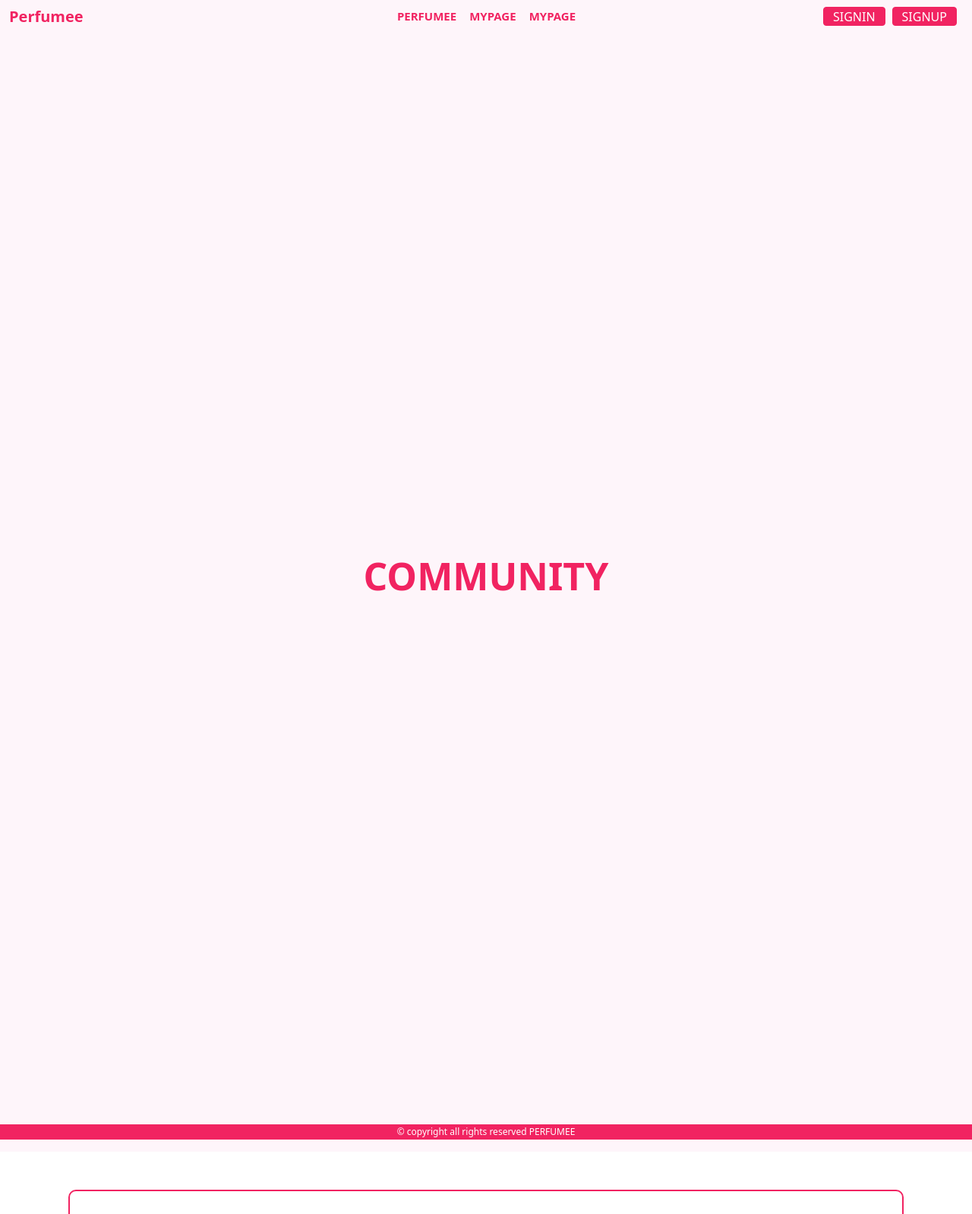
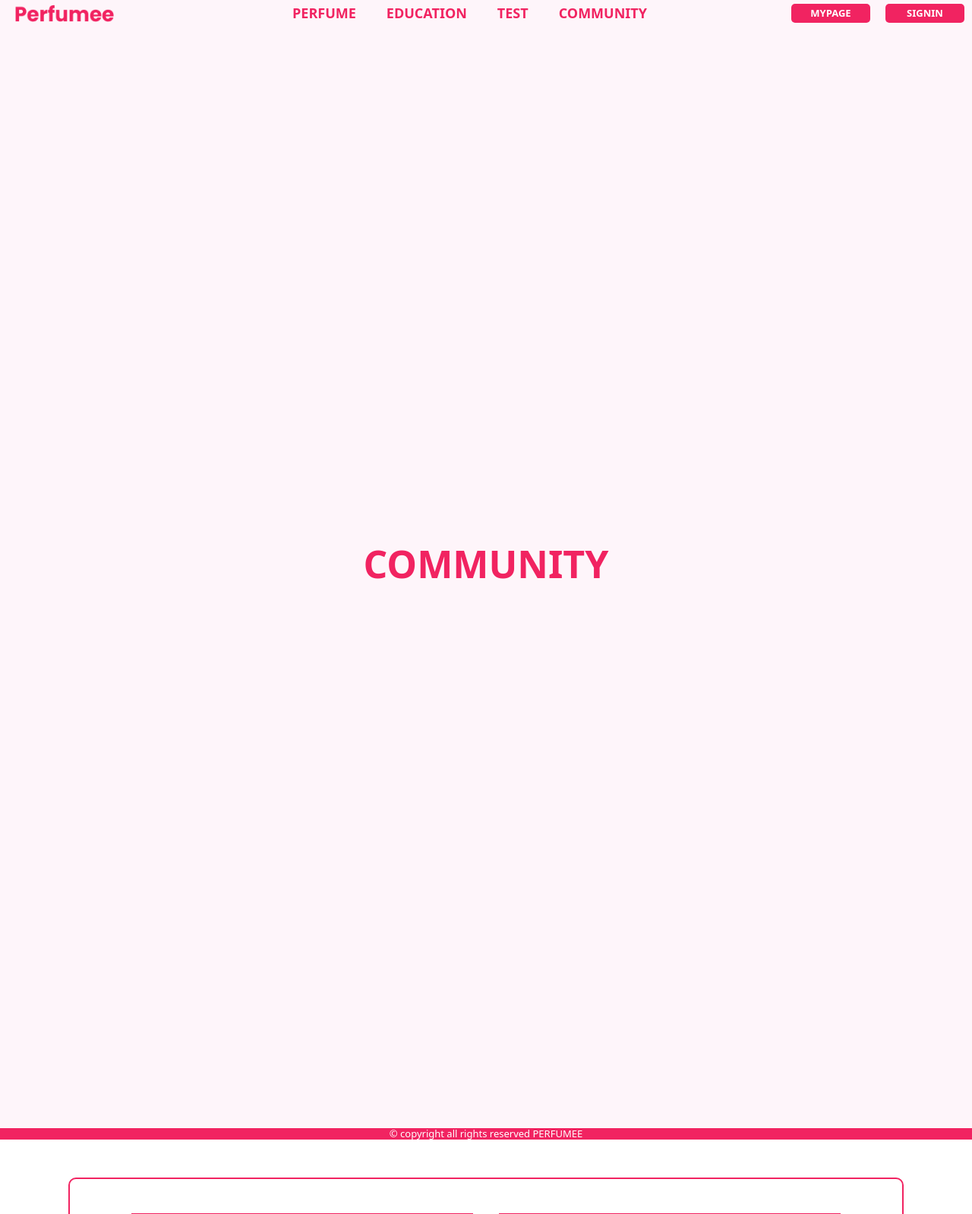
Before and after one commit to SuyeonSun/gibume, a Django app: page /community/ in a window 1280 px wide. Shown: the top 1598 px of the page at 76% size. Run offline with Django 3.2, Linux system fonts and the light colour scheme.

Commit message:
update navbar

```diff
--- a/pjgibume/gibumeapp/static/css/community.css
+++ b/pjgibume/gibumeapp/static/css/community.css
@@ -1,19 +1,4 @@
 
-.baseFooter {
-    width: 100%;
-    height:20px;
-    background-color: #f12361;
-    position: fixed;
-    bottom: 0;
-    display: flex;
-    align-items: center;
-    justify-content: center;
-    color: #fff;
-    font-size: 12px;
-    font-weight: 200;
-    padding-top: 5px;
-    padding-bottom:5px;
-}
 
 
 .detail_2{
@@ -65,78 +50,7 @@ body{
     margin:0;
 }
 
-.navi{
-    padding-left: 30px;
-    padding-right:30px;
 
-
-}
-
-.container-fluid{
-    position: fixed;
-    display: flex;
-    align-items: center;
-    justify-content: space-between;
-    top: 0;
-    z-index: 1000;
-    width: 100%;
-    height:43px;
-    display: flex;
-
-    background-color: #fef5fa;
-}
-
-a.nav-link:link, a.nav-link:visited, a.nav-link:active, a.nav-link:hover {
-    color:#F12361;
-    text-decoration: none;
-    padding:0px;
-}
-
-.nav-btn{
-    background-color:#F12361;
-
-    color:white;
-    text-decoration:none;
-    height:25px;
-    display:flex;
-    align-items: center;
-    text-align:center;
-    border: 1px solid #F12361;
-}
-
-.nav-btn:hover {
-    background-color: white;
-    color:#F12361;
-    border: 1px solid #F12361;
-
-}
-
-
-a {
-    font-weight: bold;
-    font-size:15px;
-}
-a.navbar-brand:link, a.navbar-brand:visited, a.navbar-brand:active, a.navbar-brand:hover {
-    color:#F12361;
-    text-decoration:none;
-}
-
-.navbar-brand{
-    margin:0;
-}
-
-.navbar-toggler{
-
-    height:20px;
-    width:20px;
-    background-color: #F12361;
-}
-
-.nav-item{
-    padding-top:8px;
-    padding-bottom:8px;
-    padding-left:1px;
-}
 
 .post{
     width: 450px;
@@ -245,3 +159,79 @@ hr{
 .post-bottom{
     text-align: left;
 }
+
+.baseHeader {
+    position: fixed;
+    display: flex;
+    align-items: center;
+    justify-content: space-between;
+    top: 0;
+    z-index: 1000;
+    width: 100%;
+    display: flex;
+    height: 35px;
+    background-color: #fef5fa;
+    /* border: 1px solid red; */
+}
+
+.logoImg {
+    display: block;
+    /* border: 1px solid red; */
+    width: 130px;
+    height: 23px;
+    margin-left: 20px;
+}
+
+.menuWrapper {
+    display: flex;
+    justify-content: space-around;
+    align-items: center;
+    margin-left: 55px;
+}
+
+.menuWrapper .menuItem {
+    font-size: 18px;
+    font-weight: 800;
+    color: #f12361;
+    margin: 0 20px;
+}
+
+.buttonWrapper {
+    display: flex;
+    /* justify-content: space-around; */
+    /* border: 1px solid red; */
+    align-items: center;
+    /* width: 20%; */
+
+}
+
+.buttonWrapper .buttonItem {
+    display: flex;
+    align-items: center;
+    justify-content: center;
+    background-color: #f12361;
+    border-radius: 5px;
+    height: 25px;
+    width: 104px;
+    font-size: 13px;
+    font-weight: 600;
+    color: #ffffff;
+    padding: 5px 2px;
+    margin: 0 10px;
+}
+
+.baseFooter {
+    width: 100%;
+    height:15px;
+    background-color: #f12361;
+    position: fixed;
+    bottom: 0;
+    display: flex;
+    align-items: center;
+    justify-content: center;
+    color: #fff;
+    font-size: 13px;
+    font-weight: 200;
+    padding-top: 5px;
+    padding-bottom:5px;
+}
--- a/pjgibume/gibumeapp/templates/community.html
+++ b/pjgibume/gibumeapp/templates/community.html
@@ -5,38 +5,30 @@
         <link href="https://cdn.jsdelivr.net/npm/bootstrap@5.0.2/dist/css/bootstrap.min.css" rel="stylesheet" integrity="sha384-EVSTQN3/azprG1Anm3QDgpJLIm9Nao0Yz1ztcQTwFspd3yD65VohhpuuCOmLASjC" crossorigin="anonymous">
         <script src="https://cdn.jsdelivr.net/npm/bootstrap@5.0.2/dist/js/bootstrap.bundle.min.js" integrity="sha384-MrcW6ZMFYlzcLA8Nl+NtUVF0sA7MsXsP1UyJoMp4YLEuNSfAP+JcXn/tWtIaxVXM" crossorigin="anonymous"></script>
         <link rel="stylesheet" href="{% static 'css/community.css' %}">
+        <style>
+            a {
+                text-decoration: none;
+            }
+        </style>
+        <title>COMMUNITY</title>
     </head>
     <body>
-        <div class = "navi">
-            <nav class="navbar navbar-expand-md bg-faded justify-content-center">
-                <div class="container-fluid">
-                <a href="/" class="navbar-brand d-flex w-50 mr-auto">Perfumee</a>
-                <button class="navbar-toggler" type="button" data-bs-toggle="collapse" data-bs-target="#navbarTogglerDemo02" aria-controls="navbarTogglerDemo02" aria-expanded="false" aria-label="Toggle navigation">
-                    <span class="navbar-toggler-icon"></span>
-                </button>
-                <div class="navbar-collapse collapse w-100" id="navbarTogglerDemo02">
-                    <ul class="navbar-nav w-100 justify-content-center">
-                        <li class="nav-item active">
-                            <a class="nav-link" href="#">PERFUMEE</a>
-                        </li>
-                        <li class="nav-item">
-                            <a class="nav-link" href="#">MYPAGE</a>
-                        </li>
-                        <li class="nav-item">
-                            <a class="nav-link" href="#">MYPAGE</a>
-                        </li>
-                    </ul>
-                    <ul class="nav navbar-nav ml-auto w-100 justify-content-end">
-                        <li class="nav-item">
-                            <button class="btn btn-outline-danger me-2 nav-btn" type="button">SIGNIN</button>
-                        </li>
-                        <li class="nav-item">
-                            <button class="btn btn-outline-danger me-2 nav-btn" type="button">SIGNUP</button>
-                        </li>
-                    </ul>
-                </div>
-                </div>
-            </nav>
+        <div class="baseHeader">
+            <a href="{% url 'home'%}">
+                <img class="logoImg" src="../static/img/logo.png" alt="" />
+            </a>
+            <div class="menuWrapper">
+                <a href=""><div class="menuItem">PERFUME</div></a>
+                <a href=""><div class="menuItem">EDUCATION</div></a>
+                <a href=""><div class="menuItem">TEST</div></a>
+                <a href="{% url 'community' %}"><div class="menuItem">COMMUNITY</div></a>
+            </div>
+            <div class="buttonWrapper">
+                <a href="{% url 'mypage' %}">
+                    <div class="buttonItem">MYPAGE</div>
+                </a>
+                <div class="buttonItem">SIGNIN</div>
+            </div>
         </div>
 
         <div class = "title"><p class = "maintitle">COMMUNITY</p></div>
--- a/pjgibume/pjgibume/templates/base.html
+++ b/pjgibume/pjgibume/templates/base.html
@@ -24,7 +24,7 @@
                 <a href=""><div class="menuItem">PERFUME</div></a>
                 <a href=""><div class="menuItem">EDUCATION</div></a>
                 <a href=""><div class="menuItem">TEST</div></a>
-                <a href=""><div class="menuItem">BLOG</div></a>
+                <a href="{% url 'community' %}"><div class="menuItem">COMMUNITY</div></a>
             </div>
             <div class="buttonWrapper">
                 <a href="{% url 'mypage' %}">
```
Also changed, not shown: pjgibume/gibumeapp/static/css/base.css (+10 -8 lines), pjgibume/gibumeapp/static/css/mypage.css (+76 -89 lines), pjgibume/gibumeapp/templates/mypage.html (+22 -30 lines).
